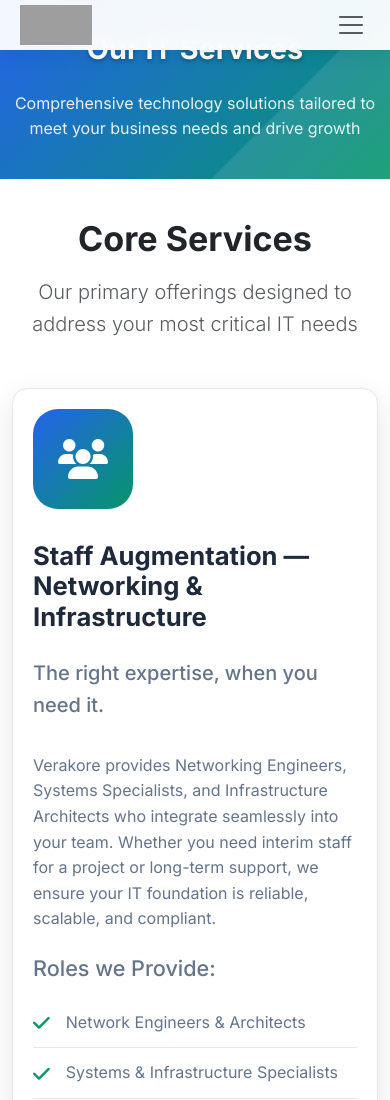
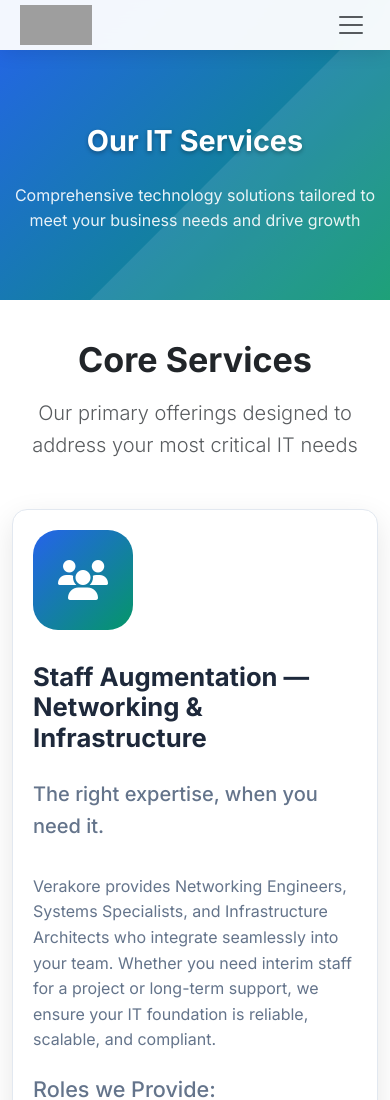
Before and after one commit to raulmendesrosa-debug/verakore-prod, a plain HTML site: page services.html in a window 390 px wide. Shown: the top 1100 px of the page. Drawn offline with nearby package versions, Linux system fonts and the light colour scheme; grey boxes are pictures that could not be loaded.

Commit message:
Fix hero section padding on services page - restore proper spacing

```diff
--- a/services.html
+++ b/services.html
@@ -253,7 +253,7 @@
             }
 
             .hero-section {
-                padding: 10px 0 1px 0 !important;
+                padding: 120px 0 40px 0 !important;
                 min-height: auto !important;
             }
 
@@ -309,7 +309,7 @@
             }
 
             .hero-section {
-                padding: 8px 0 1px 0 !important;
+                padding: 100px 0 30px 0 !important;
                 min-height: auto !important;
             }
 
```
